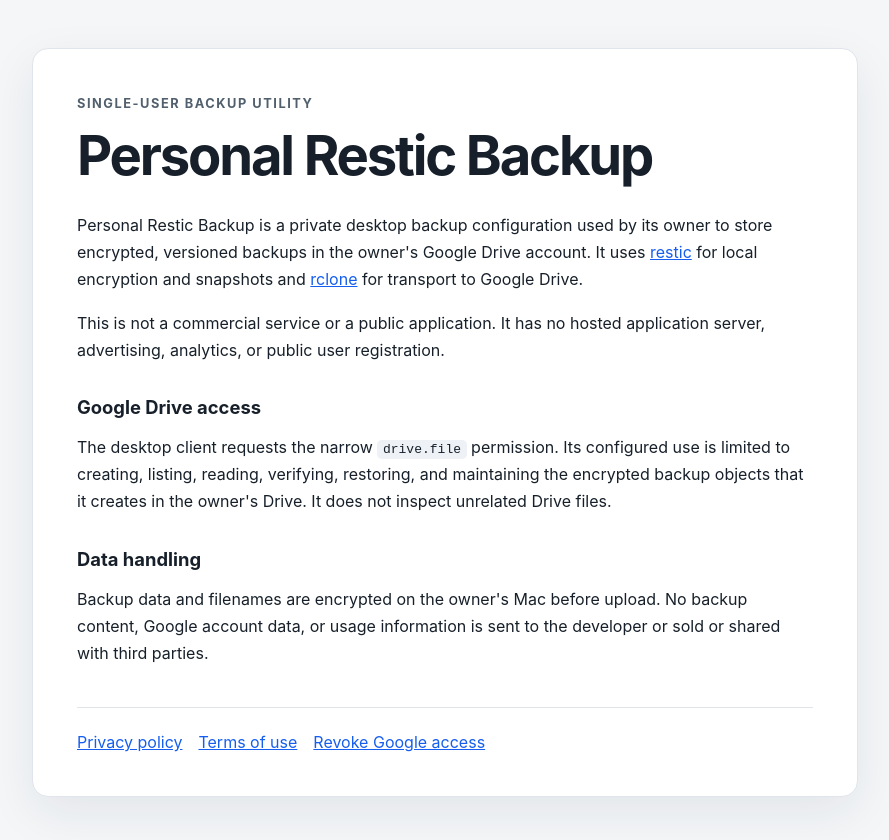
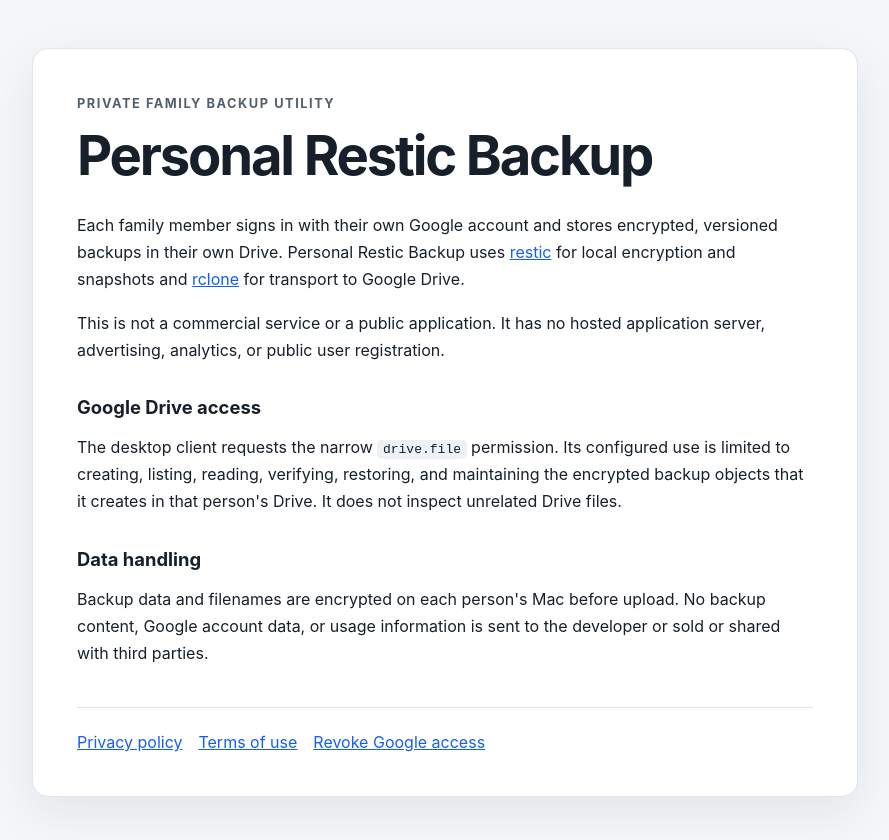
Before and after one commit to hryhory-sinenka/personal-restic-backup, a plain HTML site: page index.html in a window 1280 px wide. Shown: the whole page, without its empty margins (195-1084 px from the left). Drawn offline with Linux system fonts and the light colour scheme.

Commit message:
docs: clarify private family backup use

```diff
--- a/index.html
+++ b/index.html
@@ -9,12 +9,12 @@
 </head>
 <body>
   <main>
-    <p class="eyebrow">Single-user backup utility</p>
+    <p class="eyebrow">Private family backup utility</p>
     <h1>Personal Restic Backup</h1>
 
     <p>
-      Personal Restic Backup is a private desktop backup configuration used by its owner to store
-      encrypted, versioned backups in the owner's Google Drive account. It uses
+      Each family member signs in with their own Google account and stores encrypted, versioned
+      backups in their own Drive. Personal Restic Backup uses
       <a href="https://restic.net/">restic</a> for local encryption and snapshots and
       <a href="https://rclone.org/">rclone</a> for transport to Google Drive.
     </p>
@@ -29,7 +29,7 @@
       <p>
         The desktop client requests the narrow <code>drive.file</code> permission. Its configured
         use is limited to creating, listing, reading, verifying, restoring, and maintaining the
-        encrypted backup objects that it creates in the owner's Drive. It does not inspect unrelated
+        encrypted backup objects that it creates in that person's Drive. It does not inspect unrelated
         Drive files.
       </p>
     </section>
@@ -37,7 +37,7 @@
     <section>
       <h2>Data handling</h2>
       <p>
-        Backup data and filenames are encrypted on the owner's Mac before upload. No backup content,
+        Backup data and filenames are encrypted on each person's Mac before upload. No backup content,
         Google account data, or usage information is sent to the developer or sold or shared with
         third parties.
       </p>
```
Also changed, not shown: privacy/index.html (+4 -4 lines), terms/index.html (+4 -4 lines), 1 other file.
